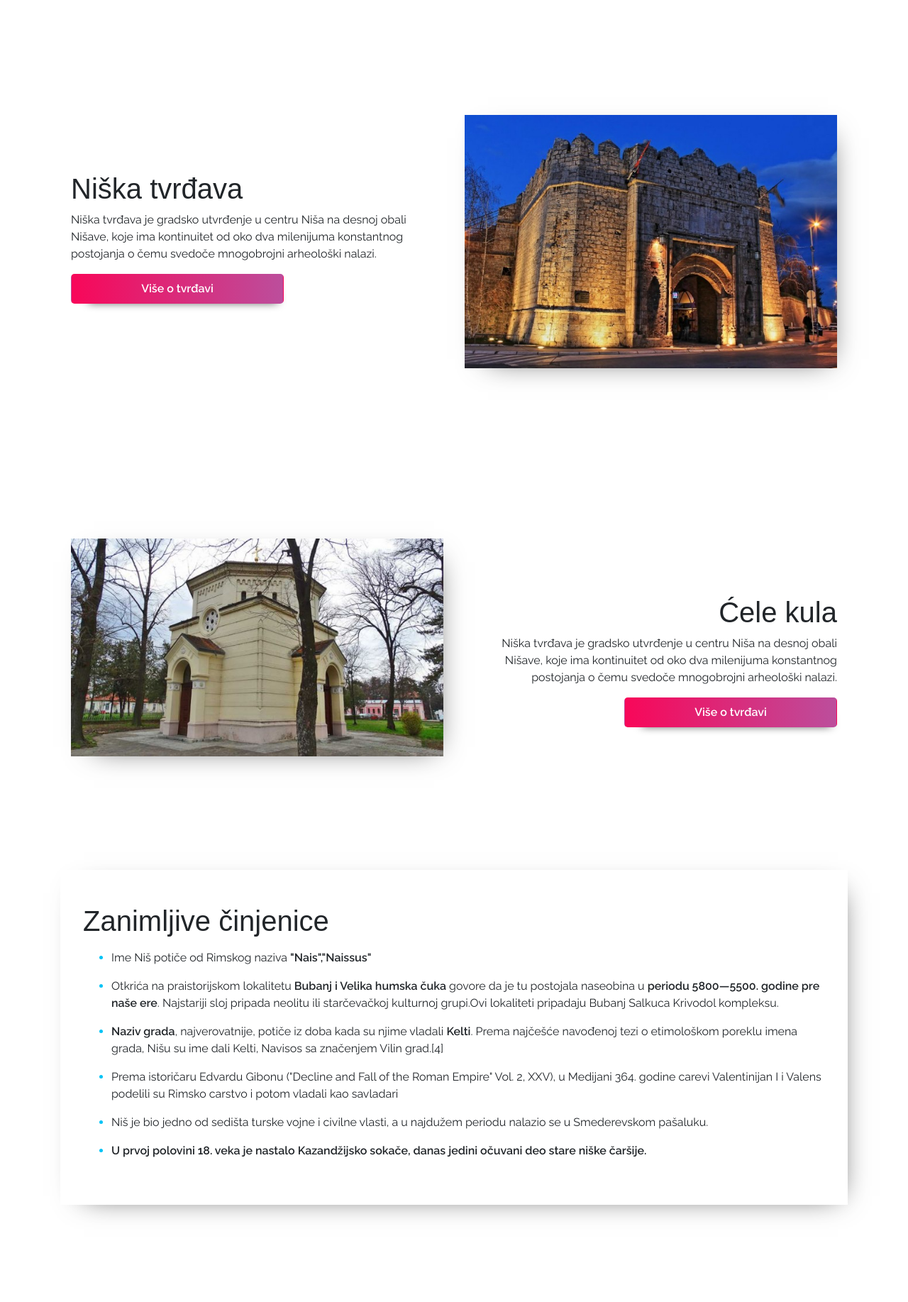
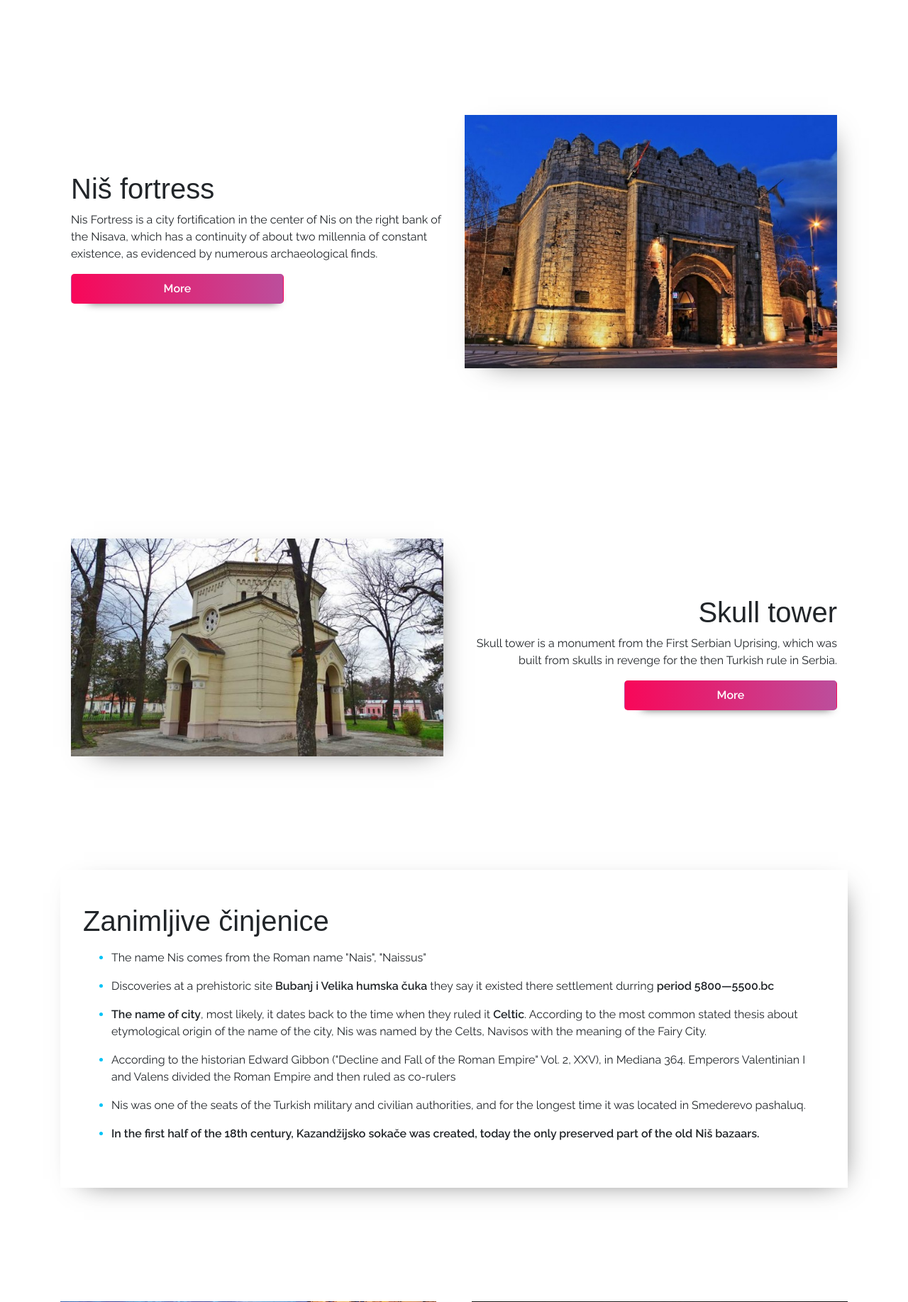
Before and after one commit to luxal99/tourist-website-php, a PHP site: page / in a window 1280 px wide. Shown: the part 878-2713 px from the top of the page at 71% size. Run offline with PHP 8.4, Linux system fonts and the light colour scheme; some libraries are stand-ins or nearby versions; some web fonts are replaced.

Commit message:
Translate home page

```diff
--- a/index.php
+++ b/index.php
@@ -50,10 +50,11 @@
 <div id="container" class="container main-container">
     <div class="row">
         <div class="col-sm">
-            <h1 style="padding-top: 2em">Niška tvrđava</h1>
-            <p>Niška tvrđava je gradsko utvrđenje u centru Niša na desnoj obali Nišave, koje ima kontinuitet od oko dva
-                milenijuma konstantnog postojanja o čemu svedoče mnogobrojni arheološki nalazi.</p>
-            <button class="default-btn" onclick="location.href='pages/about-city.php'">Više o tvrđavi</button>
+            <h1 style="padding-top: 2em">Niš fortress</h1>
+            <p>Nis Fortress is a city fortification in the center of Nis on the right bank of the Nisava, which has a
+                continuity of about two
+                millennia of constant existence, as evidenced by numerous archaeological finds.</p>
+            <button class="default-btn" onclick="location.href='pages/about-city.php#fortress'">More</button>
         </div>
         <div class="col-sm">
             <img src="assets/img/article-37.jpg" class="img-fluid ">
@@ -64,10 +65,10 @@
             <img src="assets/img/119.jpg" class="img-fluid ">
         </div>
         <div class="col-sm text-right">
-            <h1 style="padding-top: 2em">Ćele kula</h1>
-            <p>Niška tvrđava je gradsko utvrđenje u centru Niša na desnoj obali Nišave, koje ima kontinuitet od oko dva
-                milenijuma konstantnog postojanja o čemu svedoče mnogobrojni arheološki nalazi.</p>
-            <button class="default-btn" onclick="location.href='pages/about-city.php'">Više o tvrđavi</button>
+            <h1 style="padding-top: 2em">Skull tower</h1>
+            <p>Skull tower is a monument from the First Serbian Uprising, which was built from skulls in revenge for the
+                then Turkish rule in Serbia.</p>
+            <button class="default-btn" onclick="location.href='pages/about-city.php#tower'">More</button>
         </div>
     </div>
     <div class="facts">
@@ -75,25 +76,23 @@
             Zanimljive činjenice
         </h1>
         <ul>
-            <li>Ime Niš potiče od Rimskog naziva <b>"Nais","Naissus"</b></li>
-            <li>Otkrića na praistorijskom lokalitetu<b> Bubanj i Velika humska čuka</b> govore da je tu postojala
-                naseobina u
-                <b>periodu 5800—5500. godine pre naše ere</b>. Najstariji sloj pripada neolitu ili starčevačkoj
-                kulturnoj
-                grupi.Ovi lokaliteti pripadaju Bubanj Salkuca Krivodol kompleksu.
+            <li>The name Nis comes from the Roman name "Nais", "Naissus"</b></li>
+            <li>Discoveries at a prehistoric site<b> Bubanj i Velika humska čuka</b> they say it existed there
+                settlement durring
+                <b>period 5800—5500.bc</b>
             </li>
-            <li><b>Naziv grada</b>, najverovatnije, potiče iz doba kada su njime vladali <b>Kelti</b>. Prema najčešće
-                navođenoj tezi o
-                etimološkom poreklu imena grada, Nišu su ime dali Kelti, Navisos sa značenjem Vilin grad.[4]
+            <li><b>The name of city</b>, most likely, it dates back to the time when they ruled it <b>Celtic</b>. According to the most common
+                stated thesis about
+                etymological origin of the name of the city, Nis was named by the Celts, Navisos with the meaning of the Fairy City.
             </li>
-            <li>Prema istoričaru Edvardu Gibonu ("Decline and Fall of the Roman Empire" Vol. 2, XXV), u Medijani 364.
-                godine carevi Valentinijan I i Valens podelili su Rimsko carstvo i potom vladali kao savladari
+            <li>According to the historian Edward Gibbon ("Decline and Fall of the Roman Empire" Vol. 2, XXV), in Mediana 364.
+                Emperors Valentinian I and Valens divided the Roman Empire and then ruled as co-rulers
             </li>
-            <li> Niš je bio jedno od sedišta turske vojne i civilne vlasti, a u najdužem periodu nalazio se u
-                Smederevskom pašaluku.
+            <li> Nis was one of the seats of the Turkish military and civilian authorities, and for the longest time it was located in
+                Smederevo pashaluq.
             </li>
-            <li><b>U prvoj polovini 18. veka je nastalo Kazandžijsko sokače, danas jedini očuvani deo stare niške
-                    čaršije.</b>
+            <li><b>In the first half of the 18th century, Kazandžijsko sokače was created, today the only preserved part of the old Niš
+                    bazaars.</b>
             </li>
         </ul>
     </div>
--- a/pages/about-city.php
+++ b/pages/about-city.php
@@ -116,7 +116,7 @@
         <img src="../assets/img/450px-Bali_begova_dzamija2.jpg" class="img-fluid">
         <p>Bali Beg's mosque</p>
     </div>
-    <h1>Skull tower</h1>
+    <h1 id="tower">Skull tower</h1>
     <div class="divider"></div>
     <p class="mt-2">"Ćele-kula" is a monument from the First Serbian Uprising, which was built by the then Turkish
         government in Serbia
```
